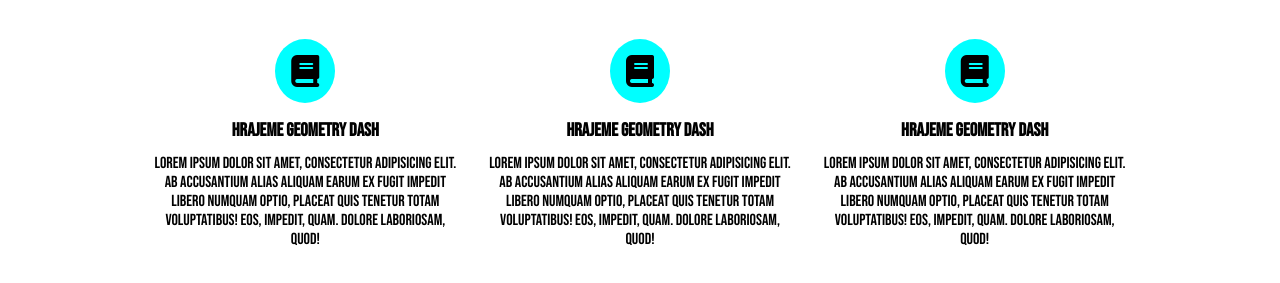
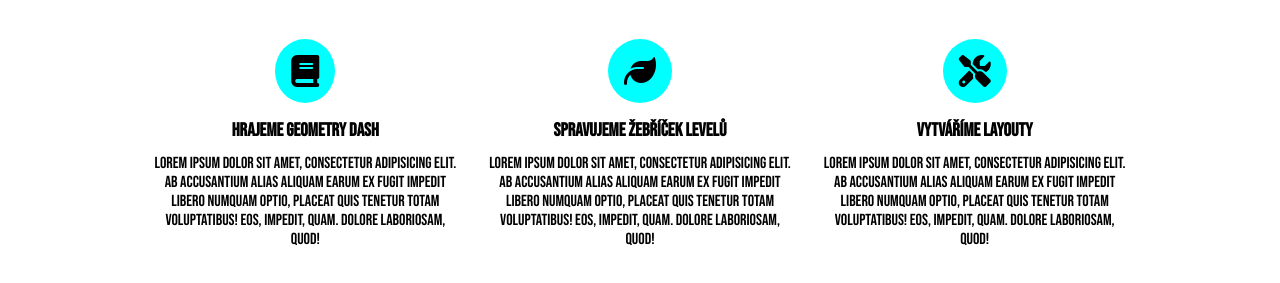
Before and after one commit to AdamMegaGaming/AdamMegaGaming.github.io, a plain HTML site: page Projekt2/index.html in a window 1280 px wide. Shown: the part 919-1202 px from the top of the page. Drawn offline with Linux system fonts and the light colour scheme.

Commit message:
Projekt 2 commit 4

```diff
--- a/Projekt2/index.html
+++ b/Projekt2/index.html
@@ -52,16 +52,16 @@
                 </div>
             </div>
             <div class="item">
-                <i class="fas fa-book fa-2x"></i>
+                <i class="fas fa-leaf fa-2x"></i>
                 <div>
-                    <h3>Hrajeme Geometry Dash</h3>
+                    <h3>Spravujeme žebříček levelů</h3>
                     <p>Lorem ipsum dolor sit amet, consectetur adipisicing elit. Ab accusantium alias aliquam earum ex fugit impedit libero numquam optio, placeat quis tenetur totam voluptatibus! Eos, impedit, quam. Dolore laboriosam, quod!</p>
                 </div>
             </div>
             <div class="item">
-                <i class="fas fa-book fa-2x"></i>
+                <i class="fa-solid fa-screwdriver-wrench fa-2x"></i>
                 <div>
-                    <h3>Hrajeme Geometry Dash</h3>
+                    <h3>Vytváříme layouty</h3>
                     <p>Lorem ipsum dolor sit amet, consectetur adipisicing elit. Ab accusantium alias aliquam earum ex fugit impedit libero numquam optio, placeat quis tenetur totam voluptatibus! Eos, impedit, quam. Dolore laboriosam, quod!</p>
                 </div>
             </div>
```
